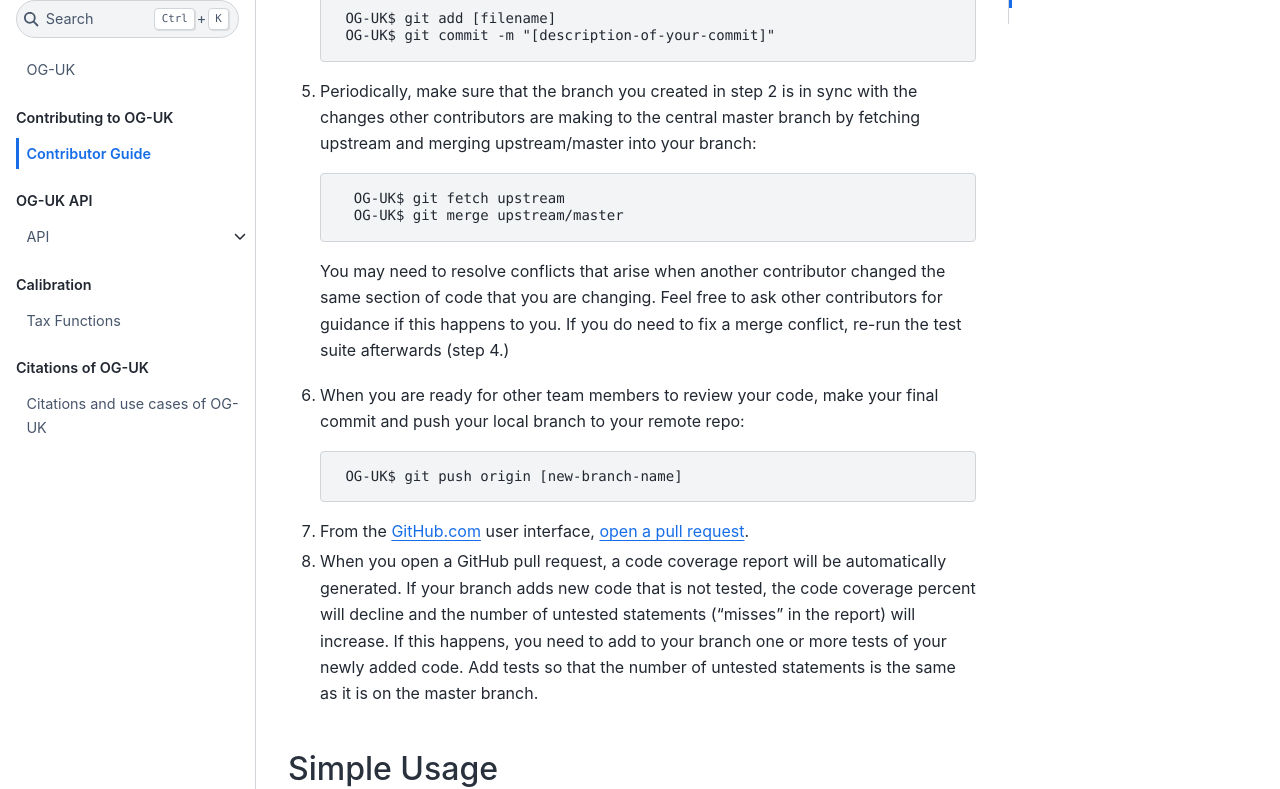
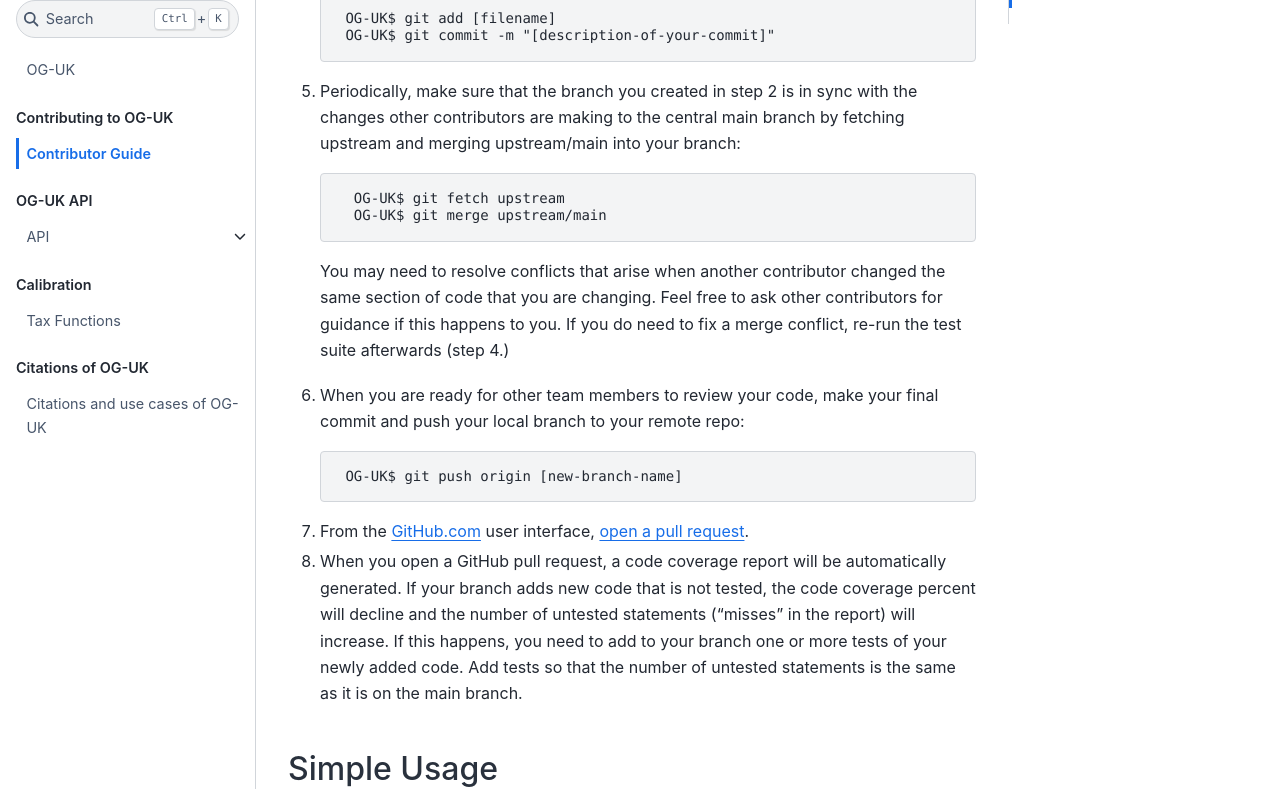
Before and after one commit to PSLmodels/OG-UK, a Jupyter Book: the page built from docs/book/content/contributing/contributor_guide.md, in a window 1280 px wide and 1400 px high, scrolled down 3519 px. Shown: the part 179-968 px from the top of the window. Built offline with Jupyter Book 1.0.4 settings and Sphinx 7.4.7 and the Sphinx Book theme 1.1.4, drawn with Linux system fonts in a browser that asks for light colours; some of the changed text lies outside the part shown.

Commit message:
Updated refs to master to main in contributor_guide.md

````diff
--- a/docs/book/content/contributing/contributor_guide.md
+++ b/docs/book/content/contributing/contributor_guide.md
@@ -90,27 +90,27 @@
    make sure you have the latest version of the central `OG-UK`
    repository by executing the following **four** Git commands:
 
-   a. Tell Git to switch to the master branch in your local repo.
+   a. Tell Git to switch to the main branch in your local repo.
       Navigate to your local `OG-UK` directory and enter the
       following text at the command line:
 
     ```
-        OG-UK$ git checkout master
+        OG-UK$ git checkout main
     ```
 
    b. Download all of the content from the central `OG-UK` repo:
     ```
         OG-UK$ git fetch upstream
     ```
-   c. Update your local master branch to contain the latest content of
-      the central master branch using [merge](https://help.github.com/articles/github-glossary/#merge). This step ensures that
+   c. Update your local main branch to contain the latest content of
+      the central main branch using [merge](https://help.github.com/articles/github-glossary/#merge). This step ensures that
       you are working with the latest version of `OG-UK`:
     ```
-        OG-UK$ git merge upstream/master
+        OG-UK$ git merge upstream/main
     ```
-   d. Push the updated master branch in your local repo to your GitHub repo:
+   d. Push the updated main branch in your local repo to your GitHub repo:
     ```
-        OG-UK$ git push origin master
+        OG-UK$ git push origin main
     ```
 2. Create a new [branch](https://help.github.com/articles/github-glossary/#branch) on your local machine. Think of your branches as a way to organize your projects. If you want to work on this documentation, for example, create a separate branch for that work. If you want to change an element of the `OG-UK` package, create a different branch for that project:
     ```
@@ -130,10 +130,10 @@
      OG-UK$ git commit -m "[description-of-your-commit]"
     ```
 
-5. Periodically, make sure that the branch you created in step 2 is in sync with the changes other contributors are making to the central master branch by fetching upstream and merging upstream/master into your branch:
+5. Periodically, make sure that the branch you created in step 2 is in sync with the changes other contributors are making to the central main branch by fetching upstream and merging upstream/main into your branch:
     ```
       OG-UK$ git fetch upstream
-      OG-UK$ git merge upstream/master
+      OG-UK$ git merge upstream/main
     ```
    You may need to resolve conflicts that arise when another contributor changed the same section of code that you are changing. Feel free to ask other contributors for guidance if this happens to you. If you do need to fix a merge conflict, re-run the test suite afterwards (step 4.)
 
@@ -143,7 +143,7 @@
     ```
 7. From the GitHub.com user interface, [open a pull request](https://help.github.com/articles/creating-a-pull-request/#creating-the-pull-request).
 
-8. When you open a GitHub pull request, a code coverage report will be automatically generated. If your branch adds new code that is not tested, the code coverage percent will decline and the number of untested statements ("misses" in the report) will increase. If this happens, you need to add to your branch one or more tests of your newly added code. Add tests so that the number of untested statements is the same as it is on the master branch.
+8. When you open a GitHub pull request, a code coverage report will be automatically generated. If your branch adds new code that is not tested, the code coverage percent will decline and the number of untested statements ("misses" in the report) will increase. If this happens, you need to add to your branch one or more tests of your newly added code. Add tests so that the number of untested statements is the same as it is on the main branch.
 
 
 (Sec_SimpleUsage)=
````
